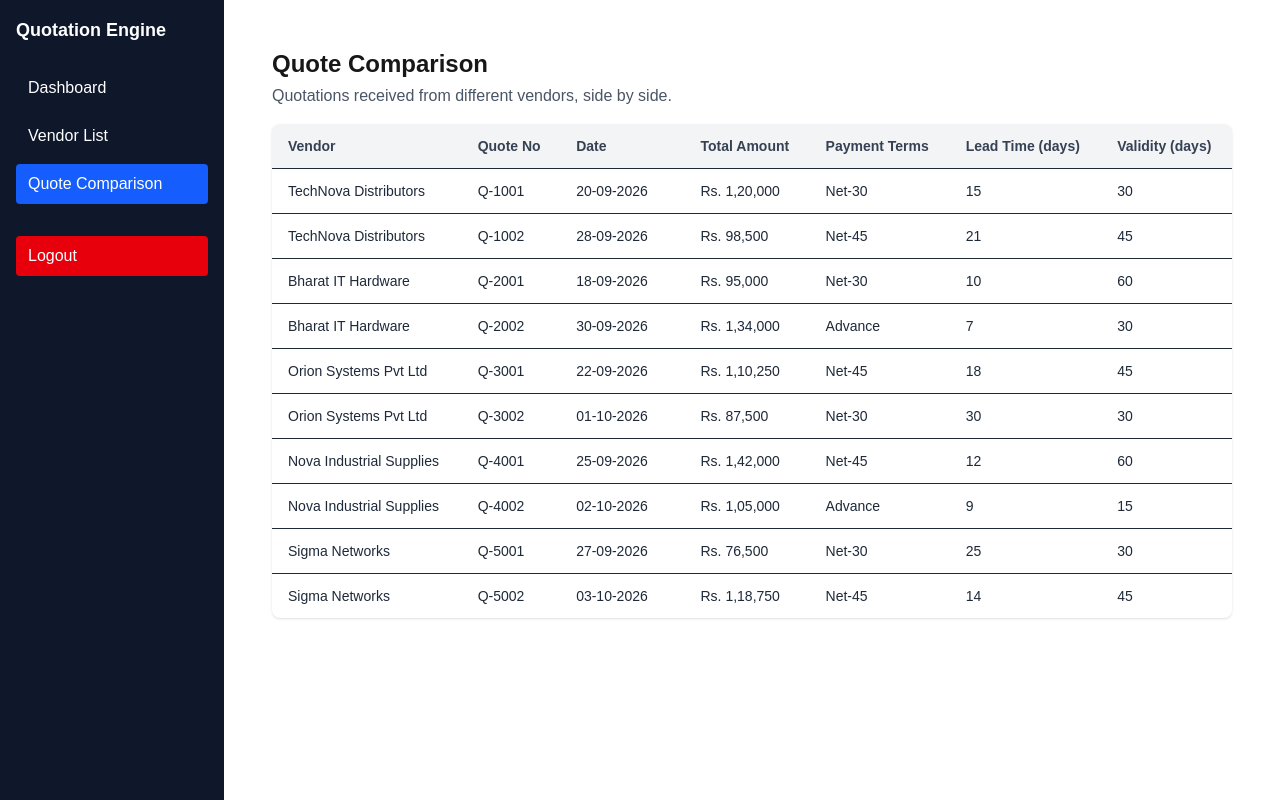
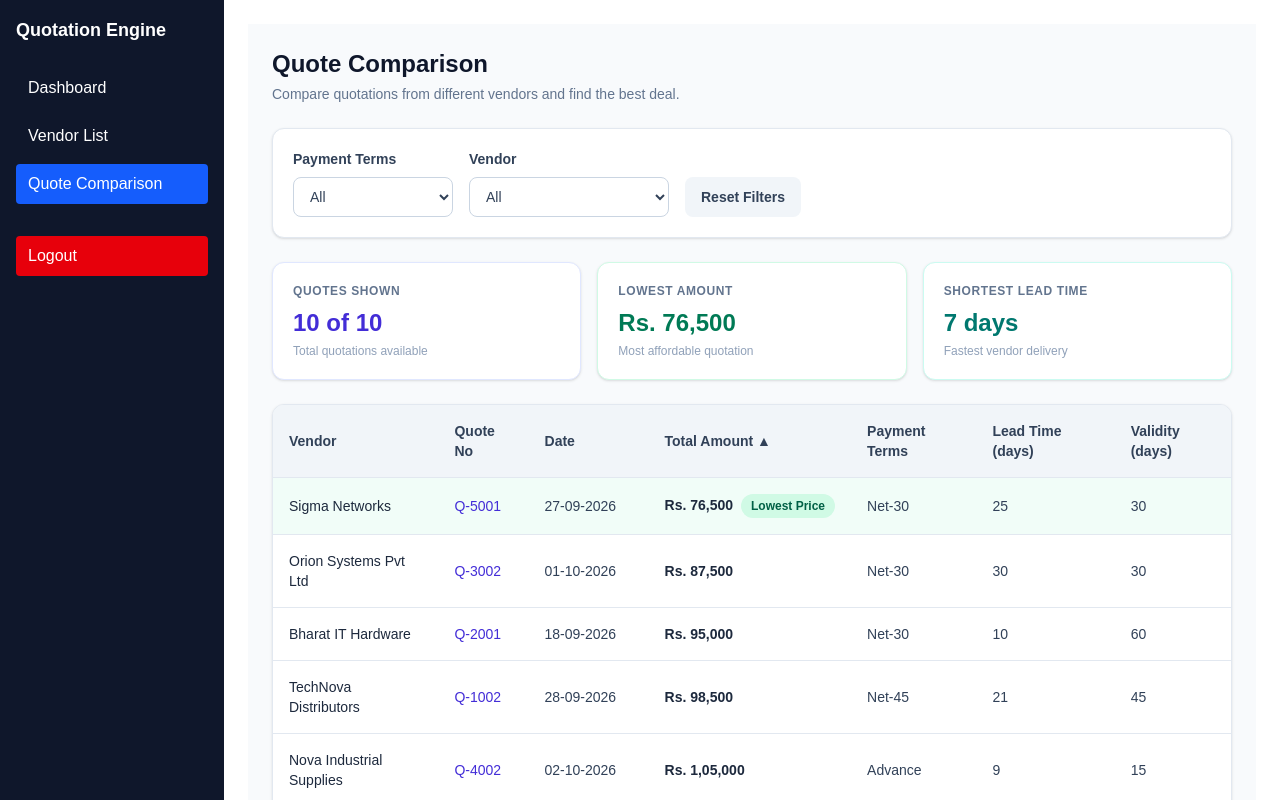
Before and after one commit to trisha-reddy09/vendor-quotation-engine, a Next.js app in the folder frontend/dashboard/: page /quote-comparison in a window 1280 px wide. Shown: the top 800 px of the page. Built offline with nearby package versions, Linux system fonts and the light colour scheme; sample sign-in values are in the browser's storage.

Commit message:
Add payment and vendor filters, summary strip and reset to quote comparison

```diff
--- a/frontend/dashboard/app/quote-comparison/page.js
+++ b/frontend/dashboard/app/quote-comparison/page.js
@@ -1,55 +1,278 @@
+
 "use client";
 
-import { quotes } from "../../data/mockData";
+import { useState } from "react";
+import { quotes, vendors } from "../../data/mockData";
 import { formatRupees } from "../../lib/formatters";
 
+const PAYMENT_TERMS = ["Net-30", "Net-45", "Advance"];
+
 export default function QuoteComparisonPage() {
+  const [sortKey, setSortKey] = useState("total_amount");
+  const [sortDir, setSortDir] = useState("asc");
+  const [paymentFilter, setPaymentFilter] = useState("All");
+  const [vendorFilter, setVendorFilter] = useState("All");
+
+  function handleSort(key) {
+    if (key === sortKey) {
+      setSortDir(sortDir === "asc" ? "desc" : "asc");
+    } else {
+      setSortKey(key);
+      setSortDir("asc");
+    }
+  }
+
+  function resetFilters() {
+    setPaymentFilter("All");
+    setVendorFilter("All");
+  }
+
+  // Filter quotes
+  const filteredQuotes = quotes.filter(
+    (q) =>
+      (paymentFilter === "All" || q.payment_terms === paymentFilter) &&
+      (vendorFilter === "All" || q.vendor_name === vendorFilter)
+  );
+
+  // Sort filtered quotes
+  const sortedQuotes = [...filteredQuotes].sort((a, b) =>
+    sortDir === "asc"
+      ? a[sortKey] - b[sortKey]
+      : b[sortKey] - a[sortKey]
+  );
+
+  // Summary values
+  const hasResults = sortedQuotes.length > 0;
+
+  const lowestAmount = hasResults
+    ? Math.min(...sortedQuotes.map((q) => q.total_amount))
+    : null;
+
+  const shortestLead = hasResults
+    ? Math.min(...sortedQuotes.map((q) => q.lead_time_days))
+    : null;
+
+  function arrow(key) {
+    if (key !== sortKey) return "";
+    return sortDir === "asc" ? " ▲" : " ▼";
+  }
+
   return (
-    <div className="p-6">
-      <h1 className="mb-1 text-2xl font-bold">
+    <div className="min-h-screen bg-slate-50 p-6 text-slate-800">
+
+      <h1 className="mb-1 text-2xl font-bold text-slate-900">
         Quote Comparison
       </h1>
 
-      <p className="mb-4 text-gray-600">
-        Quotations received from different vendors, side by side.
+      <p className="mb-6 text-sm text-slate-500">
+        Compare quotations from different vendors and find the best deal.
       </p>
 
-      <div className="overflow-x-auto rounded-lg bg-white text-gray-900 shadow">
+      {/* Filters */}
+      <div className="mb-6 flex flex-wrap items-end gap-4 rounded-xl border border-slate-200 bg-white p-5 shadow-sm">
+
+        <div>
+          <label className="mb-2 block text-sm font-semibold text-slate-700">
+            Payment Terms
+          </label>
+
+          <select
+            className="min-w-[160px] rounded-lg border border-slate-300 bg-white px-3 py-2.5 text-sm text-slate-700 outline-none focus:border-indigo-500 focus:ring-2 focus:ring-indigo-100"
+            value={paymentFilter}
+            onChange={(e) => setPaymentFilter(e.target.value)}
+          >
+            <option value="All">All</option>
+
+            {PAYMENT_TERMS.map((t) => (
+              <option key={t} value={t}>
+                {t}
+              </option>
+            ))}
+          </select>
+        </div>
+
+        <div>
+          <label className="mb-2 block text-sm font-semibold text-slate-700">
+            Vendor
+          </label>
+
+          <select
+            className="min-w-[200px] rounded-lg border border-slate-300 bg-white px-3 py-2.5 text-sm text-slate-700 outline-none focus:border-indigo-500 focus:ring-2 focus:ring-indigo-100"
+            value={vendorFilter}
+            onChange={(e) => setVendorFilter(e.target.value)}
+          >
+            <option value="All">All</option>
+
+            {vendors.map((v) => (
+              <option key={v.id} value={v.vendor_name}>
+                {v.vendor_name}
+              </option>
+            ))}
+          </select>
+        </div>
+
+        <button
+          className="rounded-lg bg-slate-100 px-4 py-2.5 text-sm font-semibold text-slate-700 transition hover:bg-slate-200"
+          onClick={resetFilters}
+        >
+          Reset Filters
+        </button>
+      </div>
+
+      {/* Summary Cards */}
+      <div className="mb-6 grid grid-cols-1 gap-4 sm:grid-cols-3">
+
+        <div className="rounded-xl border border-indigo-100 bg-white p-5 shadow-sm">
+          <p className="text-xs font-semibold uppercase tracking-wider text-slate-500">
+            Quotes Shown
+          </p>
+
+          <p className="mt-2 text-2xl font-bold text-indigo-700">
+            {sortedQuotes.length} of {quotes.length}
+          </p>
+
+          <p className="mt-1 text-xs text-slate-400">
+            Total quotations available
+          </p>
+        </div>
+
+        <div className="rounded-xl border border-emerald-100 bg-white p-5 shadow-sm">
+          <p className="text-xs font-semibold uppercase tracking-wider text-slate-500">
+            Lowest Amount
+          </p>
+
+          <p className="mt-2 text-2xl font-bold text-emerald-700">
+            {hasResults ? formatRupees(lowestAmount) : "-"}
+          </p>
+
+          <p className="mt-1 text-xs text-slate-400">
+            Most affordable quotation
+          </p>
+        </div>
+
+        <div className="rounded-xl border border-teal-100 bg-white p-5 shadow-sm">
+          <p className="text-xs font-semibold uppercase tracking-wider text-slate-500">
+            Shortest Lead Time
+          </p>
+
+          <p className="mt-2 text-2xl font-bold text-teal-700">
+            {hasResults ? shortestLead + " days" : "-"}
+          </p>
+
+          <p className="mt-1 text-xs text-slate-400">
+            Fastest vendor delivery
+          </p>
+        </div>
+      </div>
+
+      {/* Table or Empty Message */}
+      {!hasResults ? (
+        <div className="rounded-xl border border-slate-200 bg-white p-8 text-center text-slate-500 shadow-sm">
+          No quotes match these filters.
+        </div>
+      ) : (
+        <div className="overflow-x-auto rounded-xl border border-slate-200 bg-white shadow-sm">
+
           <table className="min-w-full text-left text-sm">
-          <thead className="bg-gray-100 text-gray-700">
+
+            <thead className="bg-slate-100 text-slate-700">
               <tr>
-              <th className="px-4 py-3 font-semibold">Vendor</th>
-              <th className="px-4 py-3 font-semibold">Quote No</th>
-              <th className="px-4 py-3 font-semibold min-w-[120px]">Date</th>
-              <th className="px-4 py-3 font-semibold">Total Amount</th>
-              <th className="px-4 py-3 font-semibold">Payment Terms</th>
-              <th className="px-4 py-3 font-semibold">Lead Time (days)</th>
-              <th className="px-4 py-3 font-semibold">Validity (days)</th>
+                <th className="px-4 py-4 font-semibold">Vendor</th>
+
+                <th className="px-4 py-4 font-semibold">Quote No</th>
+
+                <th className="min-w-[120px] whitespace-nowrap px-4 py-4 font-semibold">
+                  Date
+                </th>
+
+                <th
+                  className="cursor-pointer select-none px-4 py-4 font-semibold transition hover:bg-indigo-100 hover:text-indigo-800"
+                  onClick={() => handleSort("total_amount")}
+                >
+                  Total Amount{arrow("total_amount")}
+                </th>
+
+                <th className="px-4 py-4 font-semibold">
+                  Payment Terms
+                </th>
+
+                <th
+                  className="cursor-pointer select-none px-4 py-4 font-semibold transition hover:bg-indigo-100 hover:text-indigo-800"
+                  onClick={() => handleSort("lead_time_days")}
+                >
+                  Lead Time (days){arrow("lead_time_days")}
+                </th>
+
+                <th className="px-4 py-4 font-semibold">
+                  Validity (days)
+                </th>
               </tr>
             </thead>
 
-          <tbody className="text-gray-800">
-            {quotes.map((q) => (
+            <tbody className="text-slate-700">
+
+              {sortedQuotes.map((q) => {
+                const isCheapest = q.total_amount === lowestAmount;
+                const isFastest = q.lead_time_days === shortestLead;
+
+                return (
                   <tr
                     key={q.id}
-                className="border-t hover:bg-gray-50"
+                    className={
+                      "border-t border-slate-200 transition hover:bg-indigo-50/50 " +
+                      (isCheapest ? "bg-emerald-50/70" : "")
+                    }
                   >
-                <td className="px-4 py-3">{q.vendor_name}</td>
-                <td className="px-4 py-3">{q.quote_number}</td>
-                <td className="px-4 py-3 min-w-[120px] whitespace-nowrap">
+
+                    <td className="px-4 py-4 font-medium text-slate-800">
+                      {q.vendor_name}
+                    </td>
+
+                    <td className="px-4 py-4 font-medium text-indigo-700">
+                      {q.quote_number}
+                    </td>
+
+                    <td className="min-w-[120px] whitespace-nowrap px-4 py-4">
                       {q.quote_date.split("-").reverse().join("-")}
                     </td>
-                <td className="px-4 py-3">
+
+                    <td className="whitespace-nowrap px-4 py-4 font-semibold text-slate-800">
                       {formatRupees(q.total_amount)}
+
+                      {isCheapest && (
+                        <span className="ml-2 inline-block rounded-full bg-emerald-100 px-2.5 py-1 text-xs font-semibold text-emerald-800">
+                          Lowest Price
+                        </span>
+                      )}
                     </td>
-                <td className="px-4 py-3">{q.payment_terms}</td>
-                <td className="px-4 py-3">{q.lead_time_days}</td>
-                <td className="px-4 py-3">{q.validity_days}</td>
+
+                    <td className="px-4 py-4">
+                      {q.payment_terms}
+                    </td>
+
+                    <td className="whitespace-nowrap px-4 py-4">
+                      {q.lead_time_days}
+
+                      {isFastest && (
+                        <span className="ml-2 inline-block rounded-full bg-teal-100 px-2.5 py-1 text-xs font-semibold text-teal-800">
+                          Fastest
+                        </span>
+                      )}
+                    </td>
+
+                    <td className="px-4 py-4">
+                      {q.validity_days}
+                    </td>
+
                   </tr>
-            ))}
+                );
+              })}
+
             </tbody>
           </table>
         </div>
+      )}
+
     </div>
   );
 }
```
Lines whose indentation alone changed are shown as unchanged.
